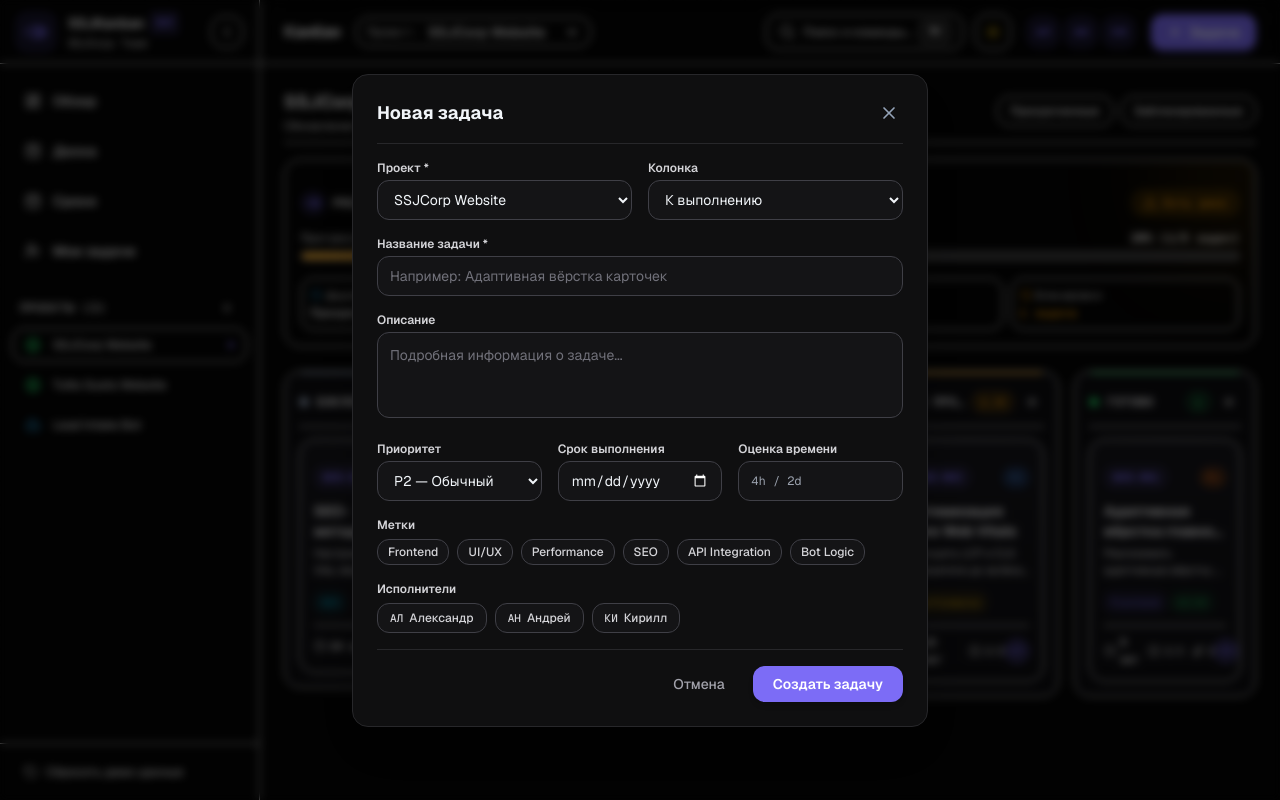
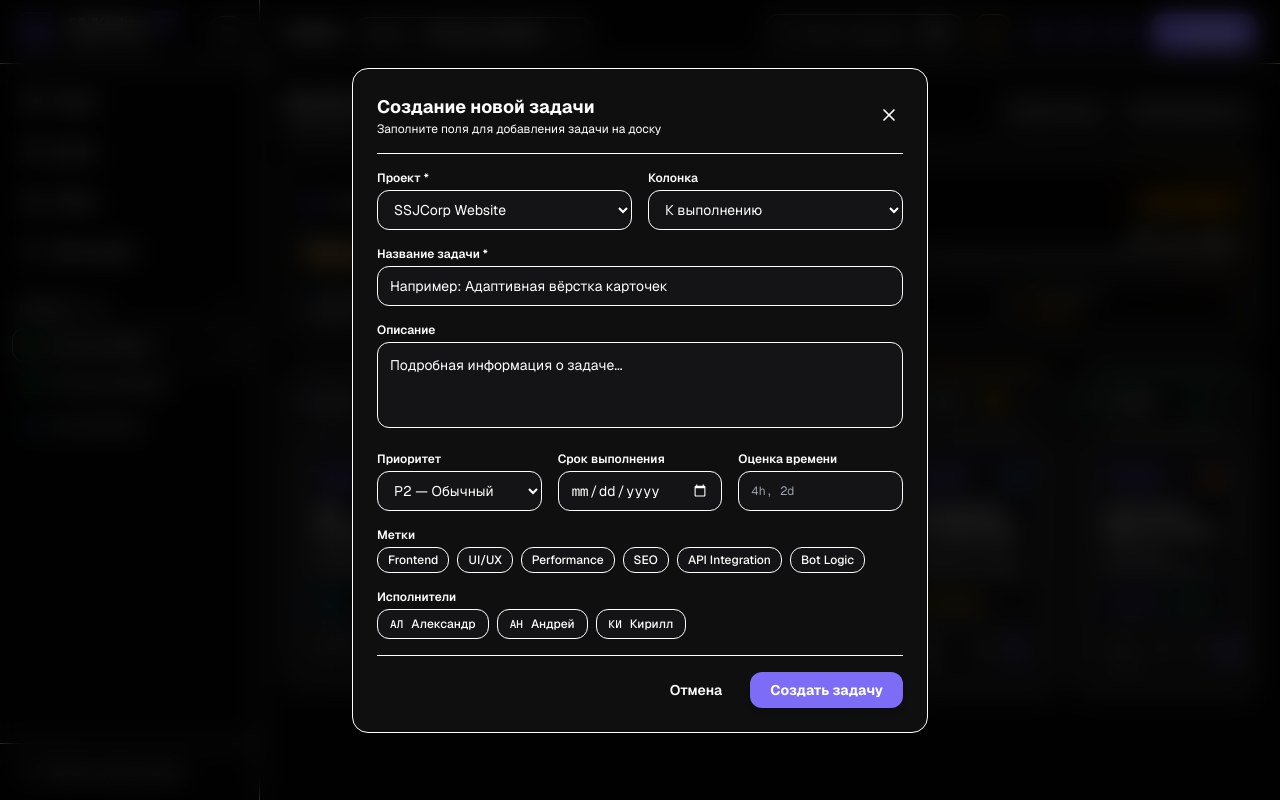
Before and after one commit to purrfect0/kanban-front, a Next.js app: page /board in a window 1280 px wide. Both pictures are taken after a click on the button "Задача". Built offline with nearby package versions, Linux system fonts and the light colour scheme.

Commit message:
update theme accent colors

```diff
--- a/src/components/tasks/CreateTaskModal.tsx
+++ b/src/components/tasks/CreateTaskModal.tsx
@@ -1,9 +1,9 @@
 "use client";
 
 import React, { useState } from "react";
-import { X, AlertCircle } from "lucide-react";
+import { X, AlertCircle, Plus, Trash2, CheckSquare, Square } from "lucide-react";
 import { useKanban } from "@/store/KanbanContext";
-import { Priority, Label } from "@/types/kanban";
+import { Priority, Label, ChecklistItem } from "@/types/kanban";
 
 const AVAILABLE_LABELS: Label[] = [
   { id: "l1", name: "Frontend", color: "#7C6CF6" },
@@ -19,21 +19,25 @@ export const CreateTaskModal: React.FC = () => {
     isCreateTaskOpen,
     setIsCreateTaskOpen,
     projects,
-    activeProjectId,
     columns,
     members,
+    activeProjectId,
     createTask,
   } = useKanban();
 
-  const [projectId, setProjectId] = useState<string>(activeProjectId || projects[0]?.id || "");
-  const [columnId, setColumnId] = useState<string>("todo");
   const [title, setTitle] = useState("");
   const [description, setDescription] = useState("");
+  const [projectId, setProjectId] = useState<string>(
+    activeProjectId || projects[0]?.id || ""
+  );
+  const [columnId, setColumnId] = useState<string>(columns[0]?.id || "todo");
   const [priority, setPriority] = useState<Priority>("P2");
   const [assigneeIds, setAssigneeIds] = useState<string[]>([]);
   const [selectedLabels, setSelectedLabels] = useState<Label[]>([]);
   const [dueDate, setDueDate] = useState("");
   const [timeEstimate, setTimeEstimate] = useState("");
+  const [checklist, setChecklist] = useState<ChecklistItem[]>([]);
+  const [newChecklistText, setNewChecklistText] = useState("");
   const [errors, setErrors] = useState<{ [key: string]: string }>({});
 
   if (!isCreateTaskOpen) return null;
@@ -45,6 +49,7 @@ export const CreateTaskModal: React.FC = () => {
     if (!title.trim()) {
       newErrors.title = "Название задачи обязательно";
     }
+
     if (!projectId) {
       newErrors.projectId = "Выберите проект";
     }
@@ -65,7 +70,7 @@ export const CreateTaskModal: React.FC = () => {
         assigneeIds,
         dueDate: dueDate || undefined,
         timeEstimate: timeEstimate.trim() || undefined,
-        checklist: [],
+        checklist,
         isBlocked: false,
       });
 
@@ -77,11 +82,35 @@ export const CreateTaskModal: React.FC = () => {
       setSelectedLabels([]);
       setDueDate("");
       setTimeEstimate("");
+      setChecklist([]);
       setErrors({});
       setIsCreateTaskOpen(false);
     } catch (err) {
       console.error("Failed to create task:", err);
     }
+  };
+
+  const addChecklistItem = () => {
+    if (!newChecklistText.trim()) return;
+    const newItem: ChecklistItem = {
+      id: `check-${Date.now()}`,
+      text: newChecklistText.trim(),
+      completed: false,
+    };
+    setChecklist([...checklist, newItem]);
+    setNewChecklistText("");
+  };
+
+  const toggleChecklistItem = (id: string) => {
+    setChecklist(
+      checklist.map((item) =>
+        item.id === id ? { ...item, completed: !item.completed } : item
+      )
+    );
+  };
+
+  const deleteChecklistItem = (id: string) => {
+    setChecklist(checklist.filter((item) => item.id !== id));
   };
 
   const toggleLabel = (label: Label) => {
@@ -101,14 +130,17 @@ export const CreateTaskModal: React.FC = () => {
   };
 
   return (
-    <div className="fixed inset-0 z-50 flex items-center justify-center p-4 bg-black/60 backdrop-blur-sm">
-      <div className="relative w-full max-w-xl rounded-2xl border border-slate-200 dark:border-zinc-800 bg-white dark:bg-[#0F0F10] text-slate-900 dark:text-slate-100 p-6 shadow-2xl animate-fade-in max-h-[90vh] overflow-y-auto">
+    <div className="fixed inset-0 z-50 flex items-center justify-center p-4 bg-black/70 backdrop-blur-md">
+      <div className="relative w-full max-w-xl rounded-2xl border border-border/80 bg-white dark:bg-[#0F0F10] text-foreground p-6 shadow-2xl animate-fade-in max-h-[90vh] overflow-y-auto">
         {/* Header */}
-        <div className="flex items-center justify-between pb-4 border-b border-slate-200 dark:border-zinc-800">
-          <h2 className="text-lg font-bold text-slate-900 dark:text-slate-100">Новая задача</h2>
+        <div className="flex items-center justify-between pb-4 border-b border-border/60">
+          <div>
+            <h2 className="text-lg font-bold text-foreground">Создание новой задачи</h2>
+            <p className="text-xs text-muted-foreground">Заполните поля для добавления задачи на доску</p>
+          </div>
           <button
             onClick={() => setIsCreateTaskOpen(false)}
-            className="rounded-lg p-1 text-slate-400 hover:bg-slate-100 dark:hover:bg-zinc-800 hover:text-slate-700 dark:hover:text-slate-200 transition-colors"
+            className="rounded-lg p-1 text-muted-foreground hover:bg-muted transition-colors"
           >
             <X className="h-5 w-5" />
           </button>
@@ -118,16 +150,16 @@ export const CreateTaskModal: React.FC = () => {
           {/* Project & Column Selection */}
           <div className="grid grid-cols-1 sm:grid-cols-2 gap-4">
             <div>
-              <label className="block text-xs font-semibold text-slate-700 dark:text-zinc-300 mb-1">
+              <label className="block text-xs font-semibold text-foreground mb-1">
                 Проект *
               </label>
               <select
                 value={projectId}
                 onChange={(e) => setProjectId(e.target.value)}
-                className="w-full h-10 rounded-xl border border-slate-300 dark:border-zinc-700 bg-slate-50 dark:bg-[#141416] px-3 text-sm text-slate-900 dark:text-slate-100 outline-none focus:border-ssj-purple transition-all"
+                className="w-full h-10 rounded-xl border border-border bg-slate-50 dark:bg-[#141416] px-3 text-sm text-foreground outline-none focus:border-ssj-purple transition-all"
               >
                 {projects.map((p) => (
-                  <option key={p.id} value={p.id} className="bg-white dark:bg-[#141416] text-slate-900 dark:text-slate-100">
+                  <option key={p.id} value={p.id} className="bg-white dark:bg-[#141416] text-foreground">
                     {p.name}
                   </option>
                 ))}
@@ -135,16 +167,16 @@ export const CreateTaskModal: React.FC = () => {
             </div>
 
             <div>
-              <label className="block text-xs font-semibold text-slate-700 dark:text-zinc-300 mb-1">
+              <label className="block text-xs font-semibold text-foreground mb-1">
                 Колонка
               </label>
               <select
                 value={columnId}
                 onChange={(e) => setColumnId(e.target.value)}
-                className="w-full h-10 rounded-xl border border-slate-300 dark:border-zinc-700 bg-slate-50 dark:bg-[#141416] px-3 text-sm text-slate-900 dark:text-slate-100 outline-none focus:border-ssj-purple transition-all"
+                className="w-full h-10 rounded-xl border border-border bg-slate-50 dark:bg-[#141416] px-3 text-sm text-foreground outline-none focus:border-ssj-purple transition-all"
               >
                 {columns.map((c) => (
-                  <option key={c.id} value={c.id} className="bg-white dark:bg-[#141416] text-slate-900 dark:text-slate-100">
+                  <option key={c.id} value={c.id} className="bg-white dark:bg-[#141416] text-foreground">
                     {c.title}
                   </option>
                 ))}
@@ -154,7 +186,7 @@ export const CreateTaskModal: React.FC = () => {
 
           {/* Title */}
           <div>
-            <label className="block text-xs font-semibold text-slate-700 dark:text-zinc-300 mb-1">
+            <label className="block text-xs font-semibold text-foreground mb-1">
               Название задачи *
             </label>
             <input
@@ -162,7 +194,7 @@ export const CreateTaskModal: React.FC = () => {
               placeholder="Например: Адаптивная вёрстка карточек"
               value={title}
               onChange={(e) => setTitle(e.target.value)}
-              className="w-full h-10 rounded-xl border border-slate-300 dark:border-zinc-700 bg-slate-50 dark:bg-[#141416] px-3 text-sm text-slate-900 dark:text-slate-100 placeholder:text-slate-400 dark:placeholder:text-zinc-500 outline-none focus:border-ssj-purple transition-all"
+              className="w-full h-10 rounded-xl border border-border bg-slate-50 dark:bg-[#141416] px-3 text-sm text-foreground placeholder:text-muted-foreground outline-none focus:border-ssj-purple transition-all"
             />
             {errors.title && (
               <p className="mt-1 text-xs text-destructive flex items-center gap-1">
@@ -174,7 +206,7 @@ export const CreateTaskModal: React.FC = () => {
 
           {/* Description */}
           <div>
-            <label className="block text-xs font-semibold text-slate-700 dark:text-zinc-300 mb-1">
+            <label className="block text-xs font-semibold text-foreground mb-1">
               Описание
             </label>
             <textarea
@@ -182,57 +214,57 @@ export const CreateTaskModal: React.FC = () => {
               placeholder="Подробная информация о задаче..."
               value={description}
               onChange={(e) => setDescription(e.target.value)}
-              className="w-full rounded-xl border border-slate-300 dark:border-zinc-700 bg-slate-50 dark:bg-[#141416] p-3 text-sm text-slate-900 dark:text-slate-100 placeholder:text-slate-400 dark:placeholder:text-zinc-500 outline-none focus:border-ssj-purple resize-none transition-all"
+              className="w-full rounded-xl border border-border bg-slate-50 dark:bg-[#141416] p-3 text-sm text-foreground placeholder:text-muted-foreground outline-none focus:border-ssj-purple resize-none transition-all"
             />
           </div>
 
           {/* Priority & Due Date & Estimate */}
           <div className="grid grid-cols-1 sm:grid-cols-3 gap-4">
             <div>
-              <label className="block text-xs font-semibold text-slate-700 dark:text-zinc-300 mb-1">
+              <label className="block text-xs font-semibold text-foreground mb-1">
                 Приоритет
               </label>
               <select
                 value={priority}
                 onChange={(e) => setPriority(e.target.value as Priority)}
-                className="w-full h-10 rounded-xl border border-slate-300 dark:border-zinc-700 bg-slate-50 dark:bg-[#141416] px-3 text-sm text-slate-900 dark:text-slate-100 outline-none focus:border-ssj-purple transition-all"
+                className="w-full h-10 rounded-xl border border-border bg-slate-50 dark:bg-[#141416] px-3 text-sm text-foreground outline-none focus:border-ssj-purple transition-all"
               >
                 <option value="P0" className="text-destructive font-medium">P0 — Критический</option>
                 <option value="P1" className="text-orange-500 font-medium">P1 — Высокий</option>
                 <option value="P2" className="text-blue-500 font-medium">P2 — Обычный</option>
-                <option value="P3" className="text-slate-500 dark:text-zinc-400 font-medium">P3 — Низкий</option>
+                <option value="P3" className="text-muted-foreground font-medium">P3 — Низкий</option>
               </select>
             </div>
 
             <div>
-              <label className="block text-xs font-semibold text-slate-700 dark:text-zinc-300 mb-1">
+              <label className="block text-xs font-semibold text-foreground mb-1">
                 Срок выполнения
               </label>
               <input
                 type="date"
                 value={dueDate}
                 onChange={(e) => setDueDate(e.target.value)}
-                className="w-full h-10 rounded-xl border border-slate-300 dark:border-zinc-700 bg-slate-50 dark:bg-[#141416] px-3 text-sm text-slate-900 dark:text-slate-100 outline-none focus:border-ssj-purple transition-all"
+                className="w-full h-10 rounded-xl border border-border bg-slate-50 dark:bg-[#141416] px-3 text-sm text-foreground font-mono outline-none focus:border-ssj-purple transition-all"
               />
             </div>
 
             <div>
-              <label className="block text-xs font-semibold text-slate-700 dark:text-zinc-300 mb-1">
+              <label className="block text-xs font-semibold text-foreground mb-1">
                 Оценка времени
               </label>
               <input
                 type="text"
-                placeholder="4h / 2d"
+                placeholder="4h, 2d"
                 value={timeEstimate}
                 onChange={(e) => setTimeEstimate(e.target.value)}
-                className="w-full h-10 rounded-xl border border-slate-300 dark:border-zinc-700 bg-slate-50 dark:bg-[#141416] px-3 text-sm text-slate-900 dark:text-slate-100 outline-none focus:border-ssj-purple font-mono text-xs transition-all"
+                className="w-full h-10 rounded-xl border border-border bg-slate-50 dark:bg-[#141416] px-3 text-sm text-foreground outline-none focus:border-ssj-purple font-mono text-xs transition-all"
               />
             </div>
           </div>
 
           {/* Labels */}
           <div>
-            <label className="block text-xs font-semibold text-slate-700 dark:text-zinc-300 mb-1.5">
+            <label className="block text-xs font-semibold text-foreground mb-1">
               Метки
             </label>
             <div className="flex flex-wrap gap-2">
@@ -245,9 +277,14 @@ export const CreateTaskModal: React.FC = () => {
                     onClick={() => toggleLabel(label)}
                     className={`rounded-lg px-2.5 py-1 text-xs font-medium border transition-all ${
                       isSelected
-                        ? "bg-ssj-purple/20 text-ssj-purple border-ssj-purple/50 font-semibold"
-                        : "border-slate-300 dark:border-zinc-700 bg-slate-100 dark:bg-[#141416] text-slate-700 dark:text-zinc-300 hover:border-ssj-purple/50"
+                        ? "ring-2 ring-ssj-purple shadow-xs"
+                        : "border-border bg-slate-100 dark:bg-[#141416] text-muted-foreground hover:border-ssj-purple/50"
                     }`}
+                    style={{
+                      backgroundColor: isSelected ? `${label.color}25` : undefined,
+                      color: isSelected ? label.color : undefined,
+                      borderColor: isSelected ? label.color : undefined,
+                    }}
                   >
                     {label.name}
                   </button>
@@ -258,21 +295,21 @@ export const CreateTaskModal: React.FC = () => {
 
           {/* Assignees */}
           <div>
-            <label className="block text-xs font-semibold text-slate-700 dark:text-zinc-300 mb-1.5">
+            <label className="block text-xs font-semibold text-foreground mb-1">
               Исполнители
             </label>
             <div className="flex flex-wrap gap-2">
               {members.map((member) => {
-                const isSelected = assigneeIds.includes(member.id);
+                const isAssigned = assigneeIds.includes(member.id);
                 return (
                   <button
                     key={member.id}
                     type="button"
                     onClick={() => toggleAssignee(member.id)}
-                    className={`flex items-center gap-1.5 rounded-xl px-3 py-1.5 text-xs font-medium border transition-all ${
-                      isSelected
-                        ? "bg-ssj-purple/20 text-ssj-purple border-ssj-purple/50 font-semibold"
-                        : "border-slate-300 dark:border-zinc-700 bg-slate-100 dark:bg-[#141416] text-slate-700 dark:text-zinc-300 hover:border-ssj-purple/50"
+                    className={`flex items-center gap-2 rounded-xl px-3 py-1.5 text-xs font-medium border transition-all ${
+                      isAssigned
+                        ? "bg-ssj-purple/20 text-ssj-purple border-ssj-purple/50 font-bold"
+                        : "border-border bg-slate-100 dark:bg-[#141416] text-muted-foreground hover:border-ssj-purple/50"
                     }`}
                   >
                     <span className="font-mono text-[11px]">{member.avatar}</span>
@@ -284,17 +321,17 @@ export const CreateTaskModal: React.FC = () => {
           </div>
 
           {/* Actions */}
-          <div className="flex justify-end gap-3 pt-4 border-t border-slate-200 dark:border-zinc-800">
+          <div className="flex justify-end gap-3 pt-4 border-t border-border/60">
             <button
               type="button"
               onClick={() => setIsCreateTaskOpen(false)}
-              className="rounded-xl px-4 py-2 text-sm font-medium text-slate-600 dark:text-zinc-400 hover:bg-slate-100 dark:hover:bg-zinc-800 transition-colors"
+              className="rounded-xl px-4 py-2 text-sm font-semibold text-muted-foreground hover:bg-muted transition-colors"
             >
               Отмена
             </button>
             <button
               type="submit"
-              className="rounded-xl bg-ssj-purple px-5 py-2 text-sm font-semibold text-white shadow-md hover:bg-ssj-purple/90 transition-all"
+              className="rounded-xl bg-ssj-purple px-5 py-2 text-sm font-bold text-white shadow-md hover:bg-ssj-purple/90 transition-all"
             >
               Создать задачу
             </button>
--- a/src/components/ui/CommandPalette.tsx
+++ b/src/components/ui/CommandPalette.tsx
@@ -69,7 +69,7 @@ export const CommandPalette: React.FC<CommandPaletteProps> = ({ isOpen, onClose
 
   return (
     <div className="fixed inset-0 z-50 flex items-start justify-center pt-20 p-4 bg-black/70 backdrop-blur-md">
-      <div className="relative w-full max-w-xl rounded-2xl border border-slate-300 dark:border-zinc-800 bg-card text-card-foreground shadow-2xl overflow-hidden animate-blur-fade">
+      <div className="relative w-full max-w-xl rounded-2xl border border-border/80 bg-card text-card-foreground shadow-2xl overflow-hidden animate-blur-fade">
         {/* Search Bar Input */}
         <div className="flex items-center px-4 border-b border-border/60">
           <Search className="h-4 w-4 text-muted-foreground shrink-0 mr-3" />
--- a/src/components/ui/Toast.tsx
+++ b/src/components/ui/Toast.tsx
@@ -32,7 +32,7 @@ export const ToastContainer: React.FC<ToastProps> = ({ toast, onDismiss }) => {
 
   return (
     <div className="fixed bottom-6 right-6 z-50 animate-blur-fade max-w-md w-full px-4">
-      <div className="flex items-center justify-between gap-3 rounded-2xl border border-slate-300 dark:border-zinc-800 bg-card text-card-foreground p-4 shadow-2xl backdrop-blur-md">
+      <div className="flex items-center justify-between gap-3 rounded-2xl border border-border/80 bg-card text-card-foreground p-4 shadow-2xl backdrop-blur-md">
         <div className="flex items-start gap-3 min-w-0">
           <Icon className="h-5 w-5 text-ssj-purple shrink-0 mt-0.5" />
           <div className="space-y-0.5 min-w-0">
```
Also changed, not shown: src/app/globals.css (+26 -26 lines).
